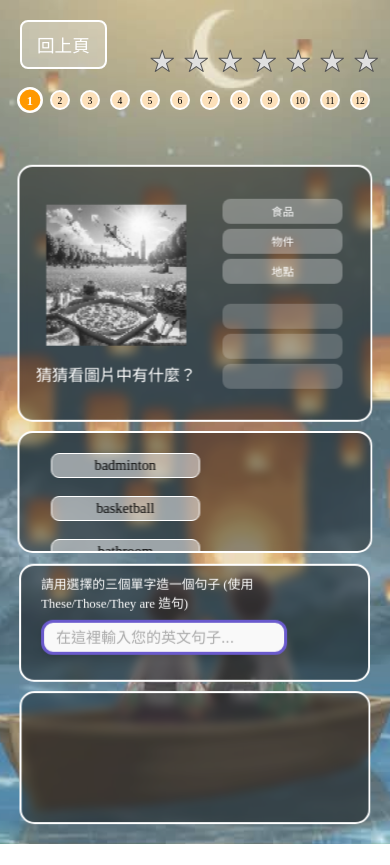
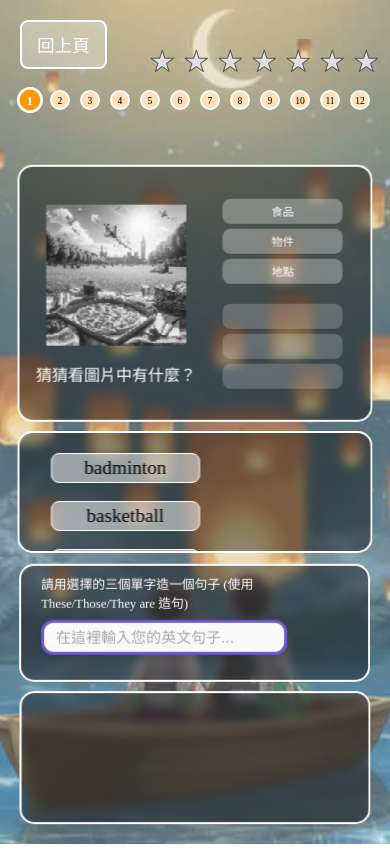
Before and after one commit to lyekai/word_game_v100, a Flask app: page /hard in a window 390 px wide. Run offline with Flask 3, Linux system fonts and the light colour scheme.

Commit message:
Update hard_mode.css

```diff
--- a/static/css/hard_mode.css
+++ b/static/css/hard_mode.css
@@ -631,6 +631,7 @@ a {
         transform: translate(-39%, 120%);
         font-size: 0.8em;
         padding: 0 20px;
+        z-index: 1000;
     }
     .sentence p {
         margin: 8px 0;
@@ -655,7 +656,7 @@ a {
     }
     .cards {
         width: 60%;
-        font-size: 12px;
+        font-size: 16px;
     }
     .confirm {
         width: 25%;
@@ -685,7 +686,7 @@ a {
         right: 10px;
         bottom: 10px;
         padding: 5px 9px;
-        font-size: 0.5em;
+        font-size: 1em;
     }
 
     #level-indicator {
```
